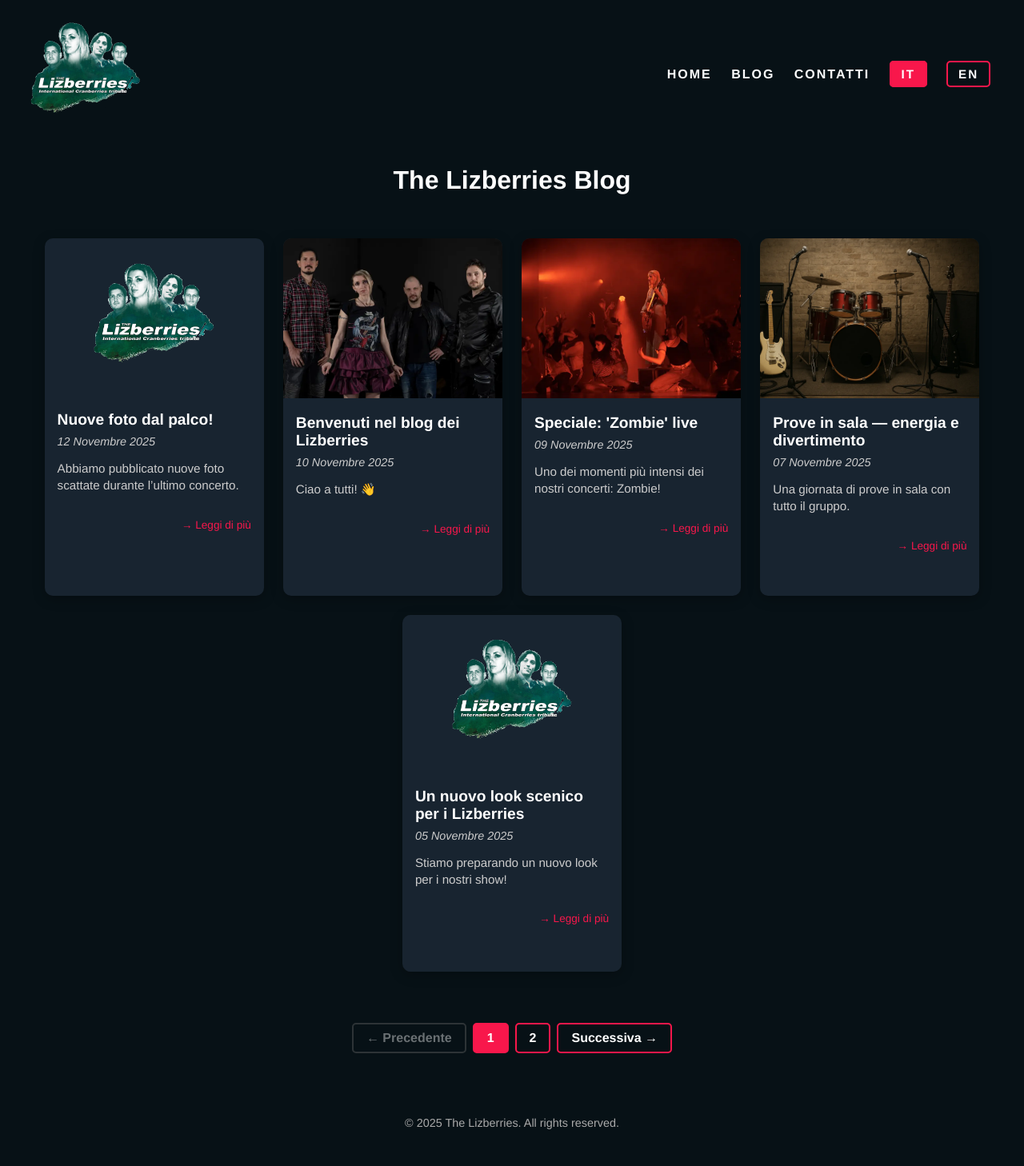
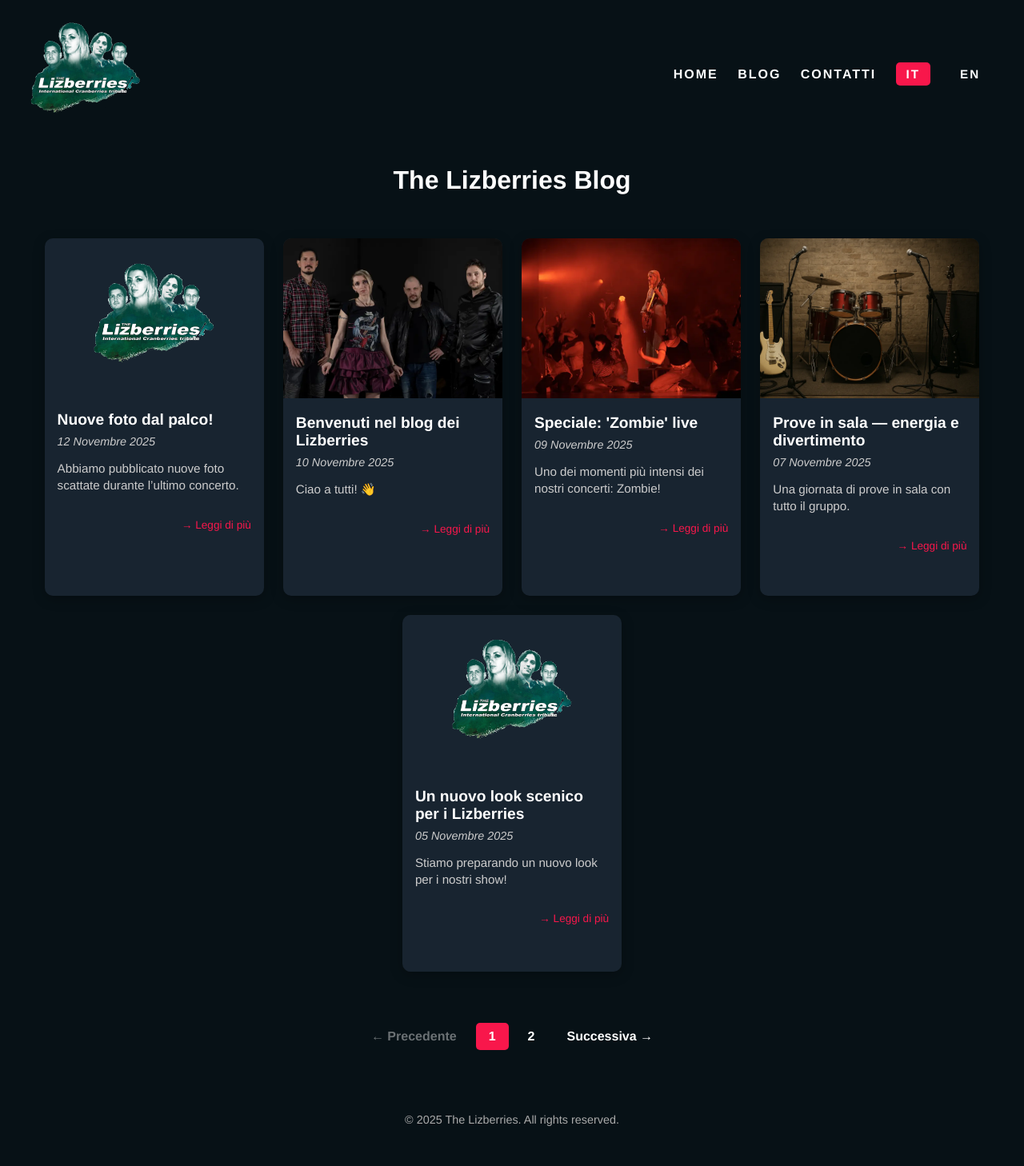
Before and after one commit to thelizberries/blog-lizberries, a Jekyll site: the page built from index.html, in a window 1280 px wide. Shown: the whole page at 80% size. Built offline with Jekyll 4.4.1, drawn with Linux system fonts in a browser that asks for light colours; the list of posts is cut into pages by our own code.

Commit message:
Remove border from language links and pagination for cleaner design

```diff
--- a/assets/css/lizberries-blog.css
+++ b/assets/css/lizberries-blog.css
@@ -51,7 +51,6 @@ header.blog-header nav a:hover {
   color: var(--accent);
 }
 header.blog-header nav a.lang-link {
-  border: 2px solid var(--accent);
   padding: 0.4rem 0.8rem;
   border-radius: 5px;
   transition: all 0.3s ease;
@@ -224,7 +223,6 @@ header.blog-header nav a.lang-link.active {
 .pagination-link,
 .pagination-number {
   padding: 0.5rem 1rem;
-  border: 2px solid var(--accent);
   border-radius: 5px;
   color: var(--text);
   text-decoration: none;
```
